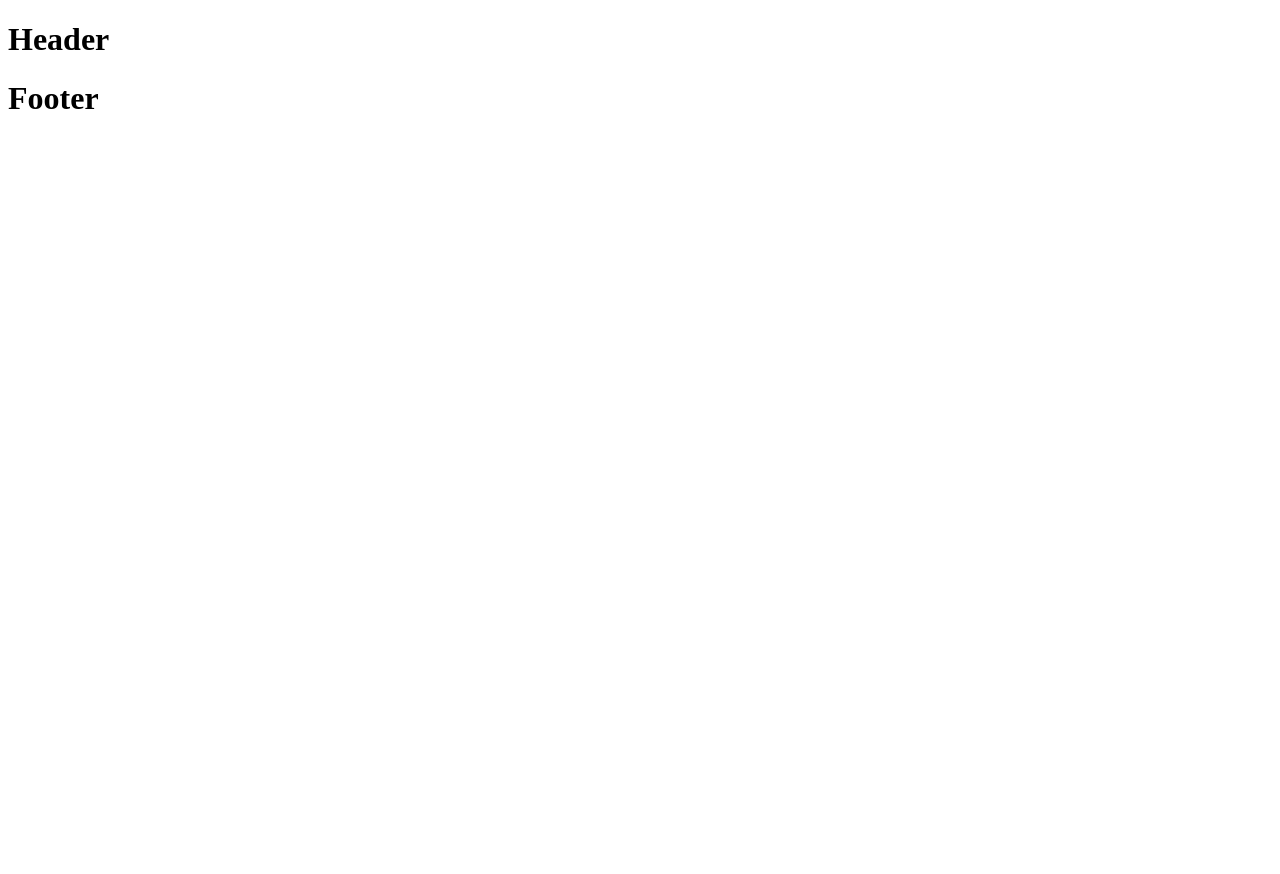
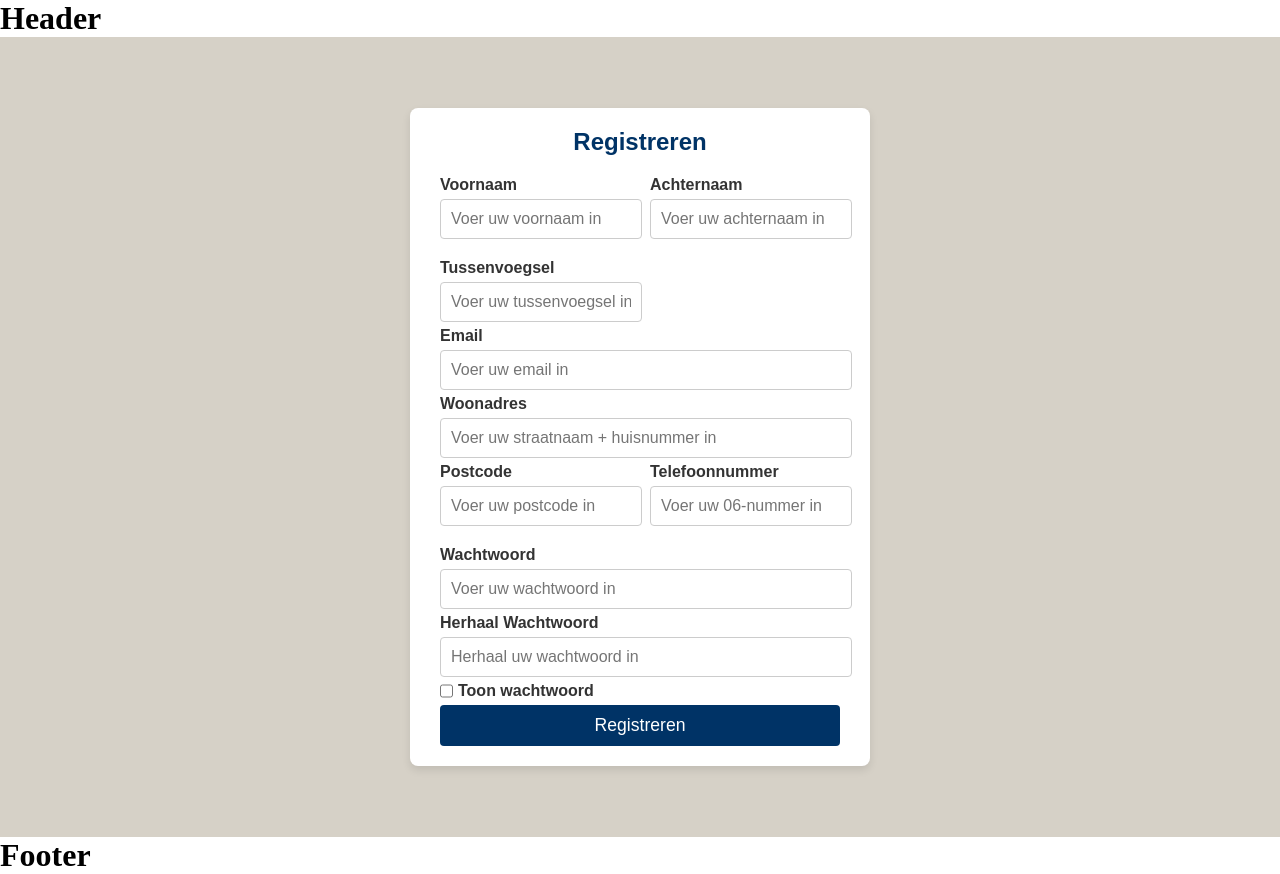
Before and after one commit to DanielMollerSD/WPRProject, a React (Vite) app in the folder frontend/: page /signup in a window 1280 px wide. Before the commit this address had no page. Before the commit the page ends 800 px from the top, so only its background shows below. Built offline with nearby package versions, Linux system fonts and the light colour scheme.

Commit message:
frontend: added first version signup page, patterns still needs to be made and logic to compare passwords

```diff
--- a/frontend/src/appRoutes.jsx
+++ b/frontend/src/appRoutes.jsx
@@ -7,6 +7,7 @@ import Footer from './components/footer';
 // pages imports
 import Home from './pages/home';
 import Login from './pages/login';
+import SignUp from './pages/signup';
 
 function AppRoutes() {
   return (
@@ -19,6 +20,7 @@ function AppRoutes() {
             <Route path="/" element={<Home />} />
             <Route path="/home" element={<Home />} />
             <Route path="/login" element= {<Login />} />
+            <Route path="/signup" element = {<SignUp/>}/>
           </Routes>
         </main>
 
--- a/frontend/src/components/footer/styles.scss
+++ b/frontend/src/components/footer/styles.scss
@@ -0,0 +1,3 @@
+*{
+    margin:0;
+}
--- /dev/null
+++ b/frontend/src/pages/signup/index.jsx
@@ -0,0 +1,164 @@
+import './styles.scss';
+import React, {useRef} from "react";
+
+function SignUp() {
+
+    const password1Ref = useRef(null);
+    const password2Ref = useRef(null);
+
+  const togglePassword = () =>{
+
+    const type1 = password1Ref.current.type === "password" ? "text" : "password";
+    const type2 = password2Ref.current.type === "password" ? "text": "password";
+
+    password1Ref.current.type = type1;
+    password2Ref.current.type = type2;
+
+  }
+
+    return (
+        <>
+        <header>
+
+        </header>
+    <div className="page page-signup">
+        <div className="SignUpBody">
+            <main className="SignUpMain">
+                <section className="signup-container">
+                    <h2>Registreren</h2>
+                    <form action="/signup" method="POST">
+                        <div className="form-group">
+                            <div>
+                                <label  className="nameLabel">Voornaam</label>
+                                <input
+                                    type="text"
+                                    className="SignUpInput"
+                                    name="voornaam"
+                                    placeholder="Voer uw voornaam in"
+                                    required
+                                />
+                            </div>
+                            <div>
+                                <label  className="nameLabel">Achternaam</label>
+                                <input
+                                    type="text"
+                                    className="SignUpInput"
+                                    name="achternaam"
+                                    placeholder="Voer uw achternaam in"
+                                    required
+                                />
+                            </div>
+
+                        </div>
+                        <div>
+                            <label  className="nameLabel">Tussenvoegsel</label>
+                            <input
+                                type="text"
+                                className="SignUpInput"
+                                name="tussenvoegsel"
+                                placeholder="Voer uw tussenvoegsel in"
+                            />
+                        </div>
+                        <div>
+                            <label  className="nameLabel" >Email</label>
+                            <input
+                                type="email"
+                                className="LargeInput"
+                                name="email"
+                                placeholder="Voer uw email in"
+                                required
+                            />
+                        </div>
+                        <div>
+                            <label  className="nameLabel" >Woonadres</label>
+                            <input
+                                type="adres"
+                                className="LargeInput"
+                                name="adres"
+                                placeholder="Voer uw straatnaam + huisnummer in"
+                                required
+                            />
+                        </div>
+                        <div className="form-group">
+                            <div>
+                                <label  className="nameLabel">Postcode</label>
+                                <input
+                                    type="text"
+                                    className="SignUpInput"
+                                    name="postcode"
+                                    placeholder="Voer uw postcode in"
+                                    required
+                                />
+                            </div>
+                            <div>
+                                <label  className="nameLabel">Telefoonnummer</label>
+                                <input
+                                    type="text"
+                                    className="SignUpInput"
+                                    name="telefoonnummer"
+                                    placeholder="Voer uw 06-nummer in"
+                                    pattern="[0-10]{3}"
+                                    required
+                                />
+                            </div>
+                        </div>
+                        <div>
+                                <label className="passwordLabel">Wachtwoord</label>
+                                <input
+                                    type="password"
+                                    className="LargeInput"
+                                    name="password"
+                                    placeholder="Voer uw wachtwoord in"
+                                    ref={password1Ref}
+                                    pattern="\w{3,16}"
+                                    required
+
+                                />
+                            </div>
+                            <div>
+                                <label className="passwordLabel"> Herhaal Wachtwoord</label>
+                                <input
+                                    type="password"
+                                    className="LargeInput"
+                                    name="password"
+                                    placeholder="Herhaal uw wachtwoord in"
+                                    ref={password2Ref}
+                                    pattern="\w{3,16}"
+                                    required
+
+                                />
+                            </div>
+
+                            <div className="nameLabel">
+
+
+                            <input type="checkbox" className="chkbx" onClick= {togglePassword}
+
+                            />Toon wachtwoord
+                            </div>
+
+                            <div >
+                                <button htmlFor="signup button" className="SignupButton" type="submit">
+
+                                Registreren
+
+                                </button>
+
+                            </div>
+                    </form>
+
+                    <script src="togglePassword.js"></script>
+
+                </section>
+            </main>
+        </div>
+    </div>
+    <footer>
+
+
+    </footer>
+    </>
+    )
+}
+
+export default SignUp
--- /dev/null
+++ b/frontend/src/pages/signup/styles.scss
@@ -0,0 +1,118 @@
+.page.page-signup{
+
+html, body {
+    margin: 0;
+    padding: 0;
+    height: 100%;
+}
+
+.SignUpBody {
+    font-family: Arial, sans-serif;
+    margin: 0;
+    padding: 0;
+    background-color: #d6d1c7;
+    color: #333;
+    display: flex;
+    justify-content: center;
+    align-items: center;
+    height: 100vh;
+    width: 100vw;
+}
+
+.SignUpMain {
+    display: flex;
+    justify-content: center;
+    align-items: center;
+    flex-direction: column;
+    width: 100%;
+    max-width: 500px;
+    padding: 20px;
+    box-sizing: border-box;
+}
+
+.signup-container {
+    background: #fff;
+    padding: 20px 30px;
+    border-radius: 8px;
+    box-shadow: 0 4px 8px rgba(0, 0, 0, 0.1);
+    width: 100;
+    text-align: center;
+}
+
+    .signup-container h2 {
+        margin-bottom: 20px;
+        color: #003366;
+    }
+
+.form-group {
+    margin-bottom: 15px;
+    text-align: left;
+    display: flex;
+    justify-content: space-between;
+    gap: 20px;
+    width: 100%;
+}
+
+.nameLabel {
+    display: flex;
+    margin-bottom: 5px;
+    font-weight: bold;
+    margin: 0, auto;
+
+}
+
+.passwordLabel{
+
+    display: flex;
+    margin-bottom: 5px;
+    font-weight: bold;
+    margin: 0, auto;
+
+}
+
+.SignUpInput {
+    width: 100%;
+    max-width: 180px;
+    padding: 10px;
+    border: 1px solid #ccc;
+    border-radius: 4px;
+    font-size: 1rem;
+    display: block;
+    margin-bottom: 5px;
+
+}
+.LargeInput {
+    width: 100%;
+    max-width: 390px;
+    padding: 10px;
+    border: 1px solid #ccc;
+    border-radius: 4px;
+    font-size: 1rem;
+    display: block;
+    margin-bottom: 5px;
+}
+
+.SignupButton {
+    width: 100%;
+    padding: 10px;
+    border: none;
+    border-radius: 4px;
+    background-color: #003366;
+    color: #fff;
+    font-size: 1.1rem;
+    cursor: pointer;
+    transition: background-color 0.3s;
+}
+
+    .SignUpButton:hover {
+        background-color: #0055cc;
+    }
+
+.chkbx{
+
+    margin-right: 5px;
+
+
+}
+
+}
```
